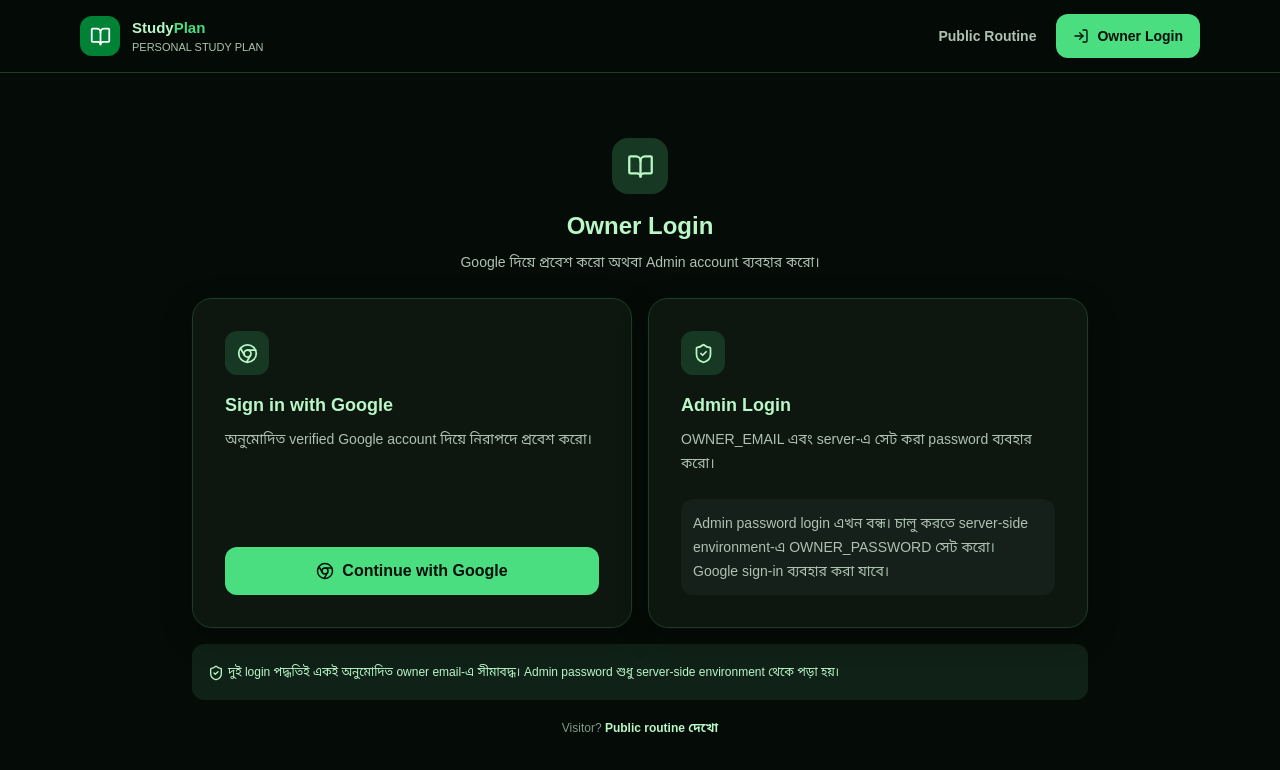
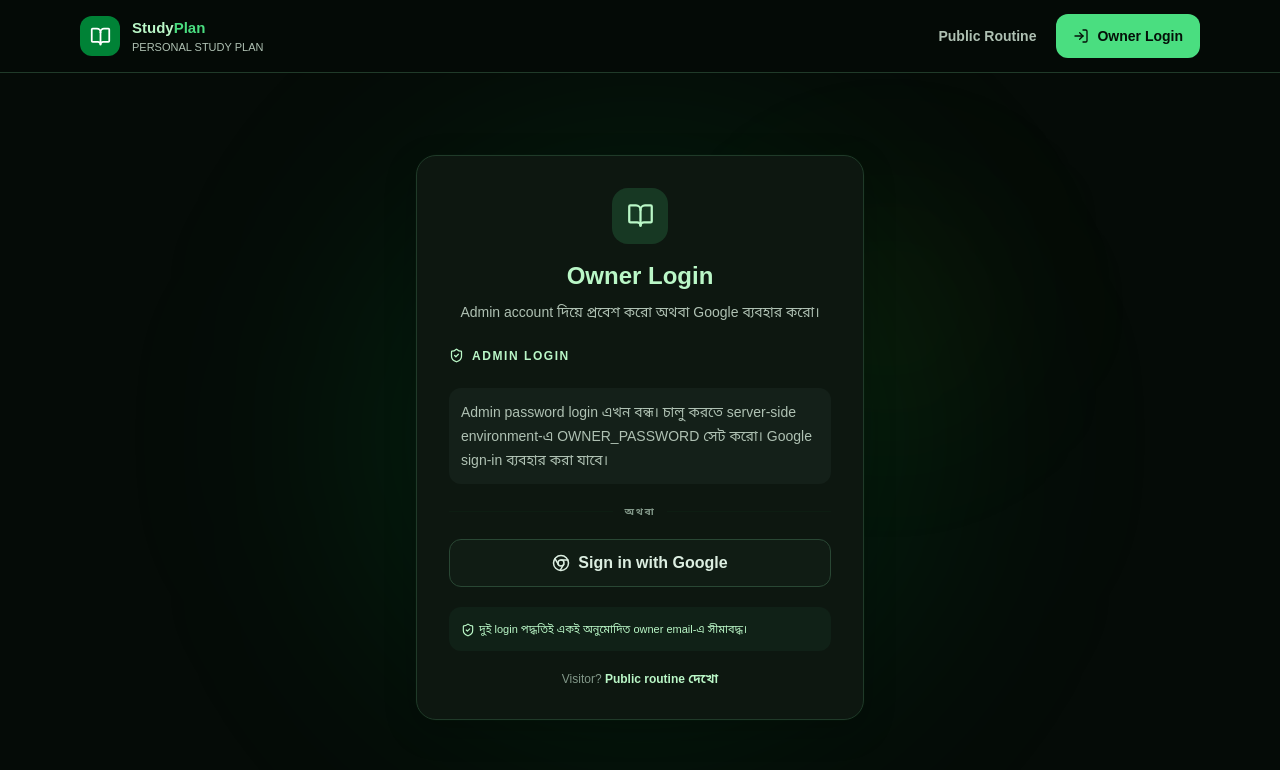
Before and after one commit to omorfaruk22/Study-Plan, a Next.js app: page /login in a window 1280 px wide. Shown: the top 770 px of the page. Built offline with nearby package versions, Linux system fonts and the light colour scheme.

Commit message:
ui: center admin login and add green glow

```diff
--- a/src/components/auth/LoginPanel.tsx
+++ b/src/components/auth/LoginPanel.tsx
@@ -6,54 +6,50 @@ export default function LoginPanel() {
   const adminLoginEnabled = Boolean(process.env.OWNER_PASSWORD);
 
   return (
-    <main className="container grid min-h-[calc(100vh-72px)] place-items-center py-10 sm:py-12">
-      <div className="w-full max-w-4xl">
-        <div className="mb-6 text-center">
+    <main className="relative isolate grid min-h-[calc(100vh-72px)] place-items-center overflow-hidden py-10 sm:py-12">
+      <div aria-hidden="true" className="pointer-events-none absolute inset-0 -z-10 overflow-hidden">
+        <div className="absolute left-1/2 top-1/2 h-[28rem] w-[28rem] -translate-x-1/2 -translate-y-1/2 rounded-full bg-green-500/10 blur-[110px] sm:h-[38rem] sm:w-[38rem]" />
+        <div className="absolute left-[calc(50%+9rem)] top-[18%] h-52 w-52 rounded-full bg-lime-400/5 blur-[90px]" />
+      </div>
+
+      <div className="container relative z-10 grid w-full place-items-center">
+        <section className="card w-full max-w-md p-6 animate-rise sm:p-8">
           <div className="mx-auto grid h-14 w-14 place-items-center rounded-2xl bg-green-100 text-green-800">
             <BookOpen size={27} />
           </div>
-          <h1 className="mt-4 text-2xl font-extrabold text-green-950">Owner Login</h1>
-          <p className="mt-2 text-sm leading-6 text-slate-500">Google দিয়ে প্রবেশ করো অথবা Admin account ব্যবহার করো।</p>
+          <h1 className="mt-4 text-center text-2xl font-extrabold text-green-950">Owner Login</h1>
+          <p className="mt-2 text-center text-sm leading-6 text-slate-500">
+            Admin account দিয়ে প্রবেশ করো অথবা Google ব্যবহার করো।
+          </p>
+
+          <div className="mt-6 flex items-center gap-2 text-xs font-extrabold uppercase tracking-[.13em] text-green-700">
+            <ShieldCheck size={15} /> Admin Login
+          </div>
+          <AdminLoginForm enabled={adminLoginEnabled} />
+
+          <div className="my-5 flex items-center gap-3" aria-hidden="true">
+            <span className="h-px flex-1 bg-green-900/10" />
+            <span className="text-[10px] font-bold uppercase tracking-[.16em] text-slate-400">অথবা</span>
+            <span className="h-px flex-1 bg-green-900/10" />
           </div>
 
-        <div className="grid items-stretch gap-4 md:grid-cols-2">
-          <section className="card flex flex-col p-6 sm:p-8">
-            <div className="grid h-11 w-11 place-items-center rounded-xl bg-green-100 text-green-800">
-              <Chrome size={21} />
-            </div>
-            <h2 className="mt-4 text-lg font-extrabold text-green-950">Sign in with Google</h2>
-            <p className="mt-2 min-h-12 text-sm leading-6 text-slate-500">
-              অনুমোদিত verified Google account দিয়ে নিরাপদে প্রবেশ করো।
-            </p>
           <form action={async () => {
             "use server";
             await signIn("google", { redirectTo: "/manage" });
-            }} className="mt-auto pt-5">
-              <button className="btn btn-primary w-full">
-                <Chrome size={18} /> Continue with Google
+          }}>
+            <button className="btn btn-plain w-full border-green-500/25">
+              <Chrome size={18} /> Sign in with Google
             </button>
           </form>
-          </section>
 
-          <section className="card p-6 sm:p-8">
-            <div className="grid h-11 w-11 place-items-center rounded-xl bg-green-100 text-green-800">
-              <ShieldCheck size={21} />
-            </div>
-            <h2 className="mt-4 text-lg font-extrabold text-green-950">Admin Login</h2>
-            <p className="mt-2 text-sm leading-6 text-slate-500">
-              OWNER_EMAIL এবং server-এ সেট করা password ব্যবহার করো।
-            </p>
-            <AdminLoginForm enabled={adminLoginEnabled} />
-          </section>
-        </div>
-
-        <div className="mt-4 rounded-xl bg-green-50 p-4 text-xs leading-6 text-green-900">
-          <ShieldCheck size={16} className="mr-1 inline" />
-          দুই login পদ্ধতিই একই অনুমোদিত owner email-এ সীমাবদ্ধ। Admin password শুধু server-side environment থেকে পড়া হয়।
+          <div className="mt-5 rounded-xl bg-green-50 p-3 text-[11px] leading-5 text-green-900">
+            <ShieldCheck size={14} className="mr-1 inline" />
+            দুই login পদ্ধতিই একই অনুমোদিত owner email-এ সীমাবদ্ধ।
           </div>
           <p className="mt-5 text-center text-xs text-slate-400">
             Visitor? <a className="font-bold text-green-700" href="/">Public routine দেখো</a>
           </p>
+        </section>
       </div>
     </main>
   );
```
Lines whose indentation alone changed are shown as unchanged.
